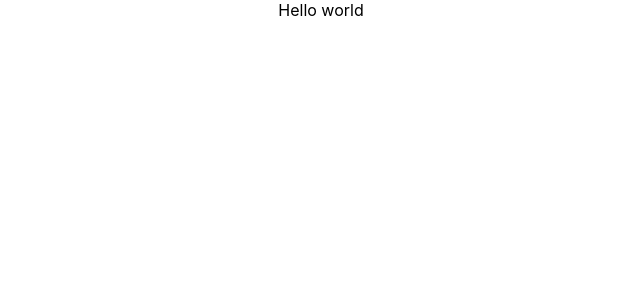
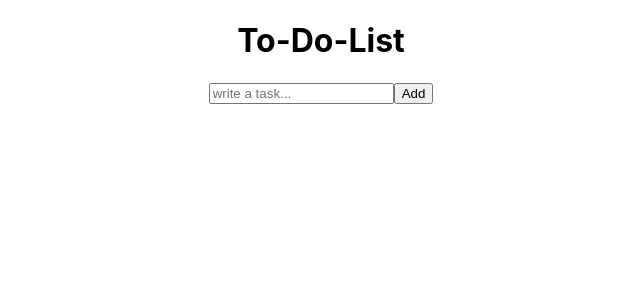
Before and after one commit to Alicianonkonyana/to-do-list-react, a React (Create React App) app: page / in a window 1280 px wide. Shown: the top 300 px of the page, without its empty margins (319-959 px from the left). Built offline with nearby package versions, Linux system fonts and the light colour scheme.

Commit message:
added basic layout of the page

```diff
--- a/src/Todolist.js
+++ b/src/Todolist.js
@@ -1,4 +1,23 @@
-import React from "react";
+import React, { useState } from "react";
 export default function Todolist() {
-  return <div className="Todolist">Hello world</div>;
+  const [tasks, setTasks] = useState([]);
+  const [newTasks, setNewTasks] = useState("");
+  function handleInput(event) {
+    setTasks(event.target.value);
+  }
+
+  return (
+    <div className="Todolist">
+      <h1>To-Do-List</h1>
+      <input
+        type="text"
+        placeholder="write a task..."
+        className="task-input"
+        onChange={handleInput}
+      />
+      <button type="submit" className="add-button">
+        Add
+      </button>
+    </div>
+  );
 }
```
